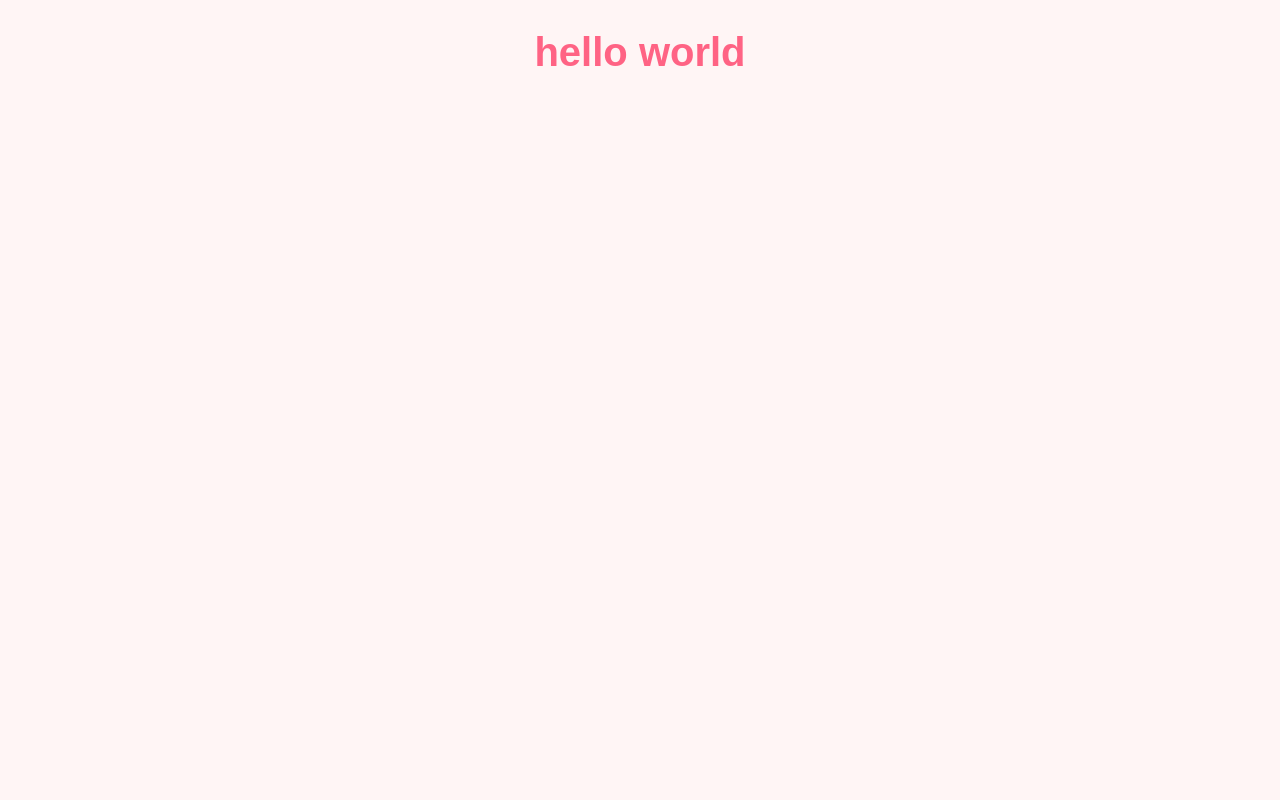
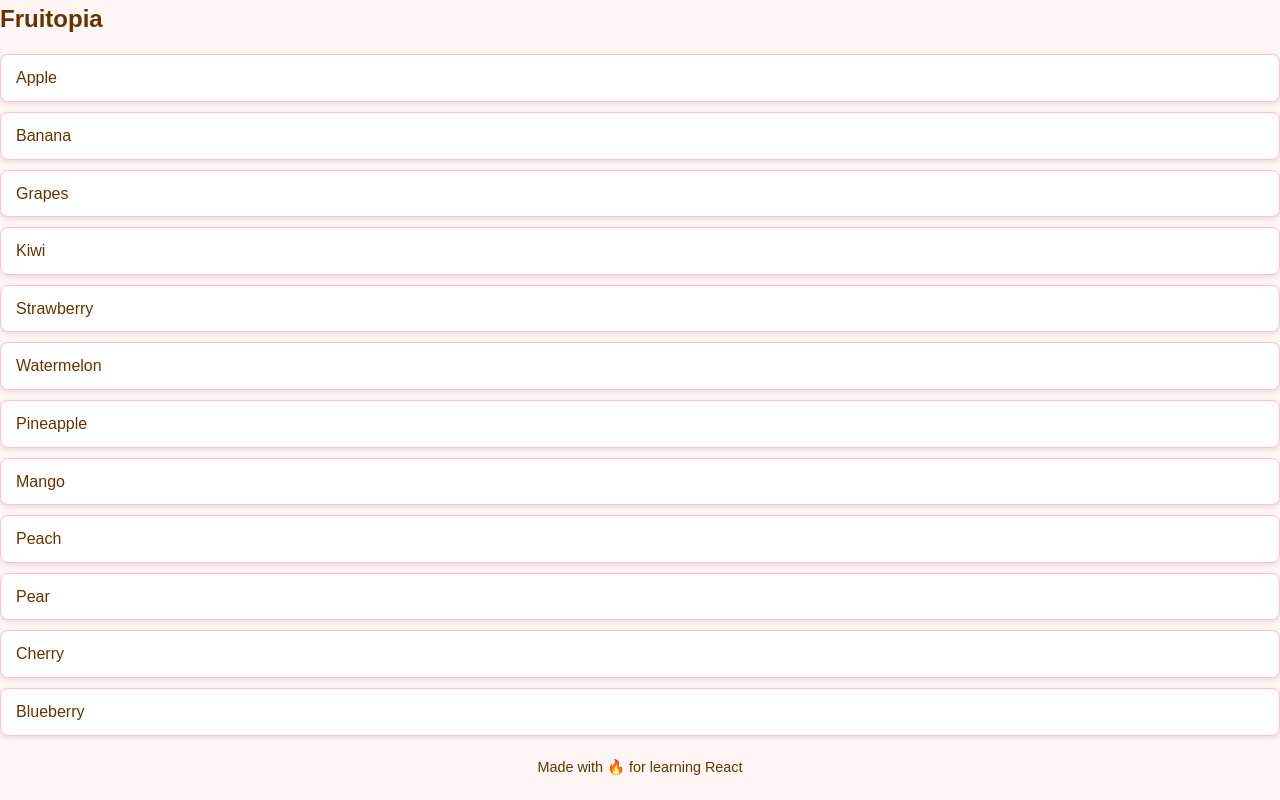
Before and after one commit to Cpreza24/fruitopia, a React (Vite) app: page / in a window 1280 px wide. Built offline with nearby package versions, Linux system fonts and the light colour scheme.

Commit message:
adds fruit data

```diff
--- a/src/App.css
+++ b/src/App.css
@@ -46,3 +46,71 @@
     margin: 0 auto;
     padding: 20px;
 }
+
+
+/* Fruits */
+
+ul {
+    list-style-type: none;
+    padding: 0;
+}
+
+li {
+    background-color: #fff; /* White */
+    border: 1px solid #ffc2d1; /* Soft Pink border */
+    border-radius: 8px;
+    padding: 10px 15px;
+    margin: 10px 0;
+    display: flex;
+    justify-content: space-between;
+    align-items: center;
+    box-shadow: 0 2px 5px rgba(0, 0, 0, 0.1);
+}
+
+li strong {
+    color: #77dd77; /* Leaf Green */
+}
+  /* NavBar */
+
+.navbar {
+    background-color: #ff6384; /* Strawberry Red */
+    color: #fff5f5; /* Cream White */
+    padding: 15px 20px;
+    display: flex;
+    justify-content: space-between;
+    align-items: center;
+    font-size: 1.2rem;
+    font-weight: bold;
+    border-bottom: 3px solid #663300; /* Chocolate Brown border */
+  }
+
+.navbar a {
+    color: #fff5f5; /* Cream White */
+    text-decoration: none;
+    padding: 10px 15px;
+    transition: background-color 0.3s, color 0.3s;
+    border-radius: 5px;
+  }
+
+.navbar a:hover {
+    background-color: #ffc2d1; /* Soft Pink */
+    color: #663300; /* Chocolate Brown for contrast */
+  }
+
+.navbar-logo {
+    font-size: 1.5rem;
+    font-weight: bold;
+  }
+
+.navbar-menu {
+    display: flex;
+    gap: 15px;
+  }
+
+  /* Footer */
+  footer {
+    text-align: center;
+    margin: 20px 0;
+    font-size: 0.9rem;
+    color: #663300; /* Chocolate Brown */
+  }
--- a/src/App.jsx
+++ b/src/App.jsx
@@ -1,12 +1,34 @@
 import { useState } from 'react';
+import React from 'react'
 import './App.css';
 
 function App() {
-    const [count, setCount] = useState(0);
+    const fruits = [
+        { id: 1, name: "Apple", color: "Red", inStock: true, emoji: "🍎" },
+        { id: 2, name: "Banana", color: "Yellow", inStock: false, emoji: "🍌" },
+        { id: 3, name: "Grapes", color: "Purple", inStock: true, emoji: "🍇" },
+        { id: 4, name: "Kiwi", color: "Brown", inStock: false, emoji: "🥝" },
+        { id: 5, name: "Strawberry", color: "Red", inStock: true, emoji: "🍓" },
+        { id: 6, name: "Watermelon", color: "Green", inStock: false, emoji: "🍉" },
+        { id: 7, name: "Pineapple", color: "Yellow", inStock: true, emoji: "🍍" },
+        { id: 8, name: "Mango", color: "Orange", inStock: false, emoji: "🥭" },
+        { id: 9, name: "Peach", color: "Orange", inStock: true, emoji: "🍑" },
+        { id: 10, name: "Pear", color: "Green", inStock: false, emoji: "🍐" },
+        { id: 11, name: "Cherry", color: "Red", inStock: true, emoji: "🍒" },
+        { id: 12, name: "Blueberry", color: "Blue", inStock: false, emoji: "🫐" }
+      ];
 
     return (
         <>
-            <h1>hello world</h1>
+            <div className="navbar-logo">Fruitopia</div>
+            <ul>
+                {
+                    fruits.map((fruit) => (
+                        <li key={fruit.id}>{fruit.name}</li>
+                    ))
+                }
+            </ul>
+            <footer>Made with 🔥 for learning React</footer>
         </>
     );
 }
```
